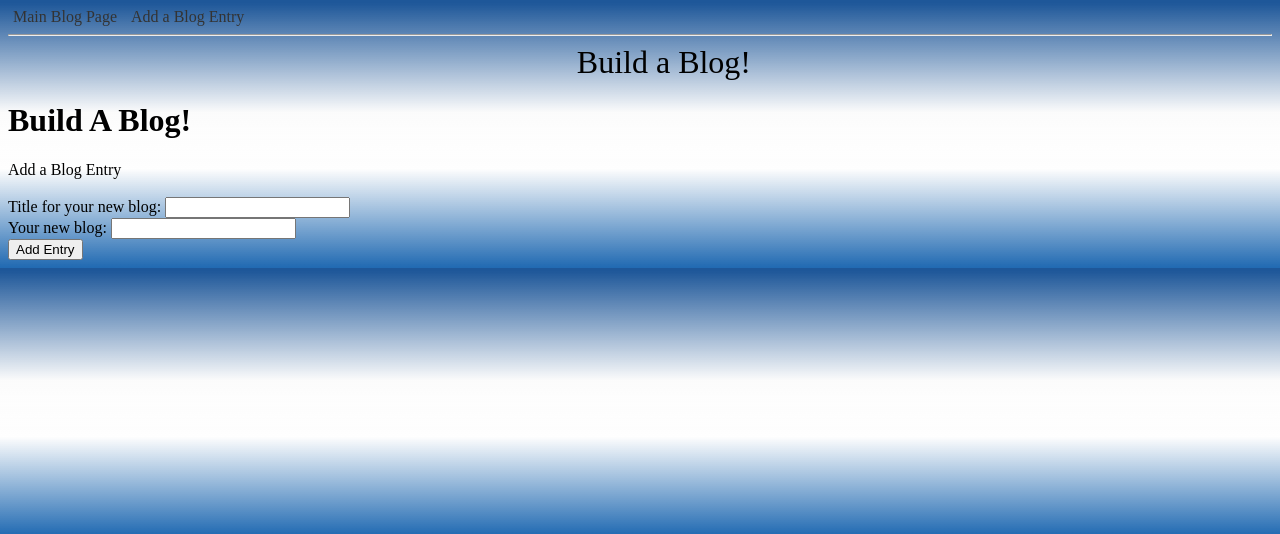
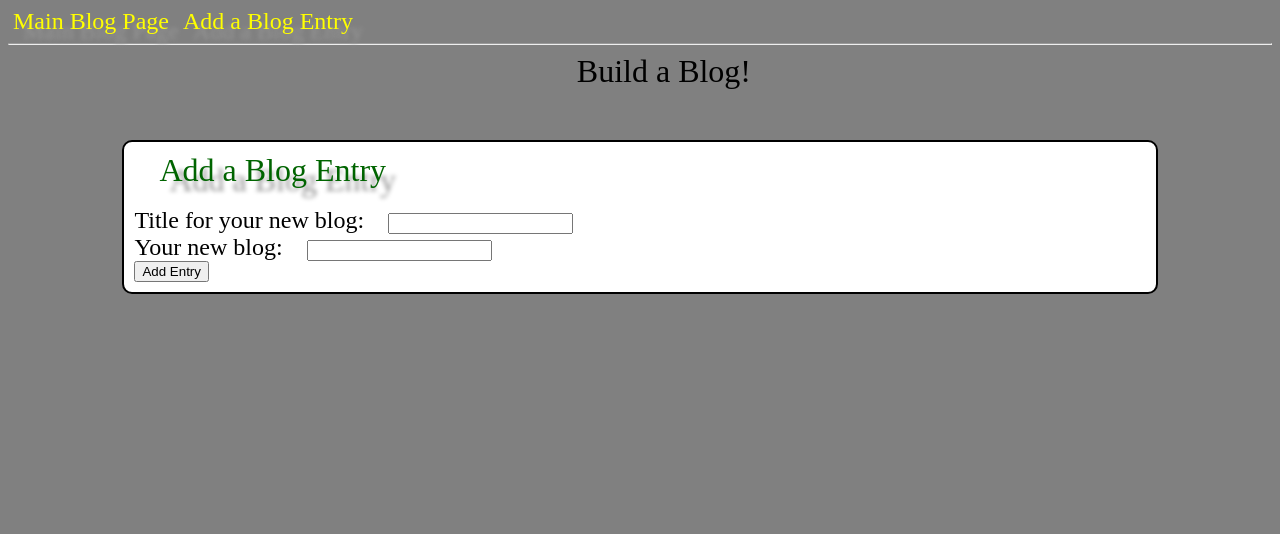
Before and after one commit to s7webworks/Blogz, a Flask app: page /newpost in a window 1280 px wide. Shown: the top 534 px of the page. Run offline with Flask 2, Linux system fonts and the light colour scheme; data that the repository does not hold is empty.

Commit message:
this is groovy

```diff
--- a/main.py
+++ b/main.py
@@ -1,6 +1,7 @@
 
 from flask import Flask, request, redirect, render_template, url_for
 from flask_sqlalchemy import SQLAlchemy
+import time
 
 app = Flask(__name__)
 app.config['DEBUG'] = True
@@ -14,10 +15,12 @@ class Blog(db.Model):
     id = db.Column(db.Integer, primary_key=True)
     btitle = db.Column(db.String(120))
     bpost = db.Column(db.String(400))
+    btime = db.Column(db.String(200))
 
-    def __init__(self, btitle, bpost):
+    def __init__(self, btitle, bpost, btime):
         self.btitle = btitle
         self.bpost = bpost
+        self.btime = btime
 
 @app.route('/newpost', methods=['GET', 'POST'])
 def newpost():
@@ -27,7 +30,8 @@ def newpost():
     if request.method == 'POST':
         new_btitle = request.form['new_btitle']
         new_bpost = request.form['new_bpost']
-        new_blog = Blog(new_btitle, new_bpost)
+        post_time = str(time.asctime())
+        new_blog = Blog(new_btitle, new_bpost, post_time)
         db.session.add(new_blog)
         db.session.commit()
         return redirect("/")
--- a/static/styles.css
+++ b/static/styles.css
@@ -1,11 +1,7 @@
 body{
     color: #000;
-    background: -moz-linear-gradient(top, rgba(30,87,153,1) 1%, rgba(30,87,153,0.98) 2%, rgba(244,244,244,0.33) 42%, rgba(247,247,247,0.2) 50%, rgba(252,252,252,0.41) 63%, rgba(33,106,178,0.98) 99%, rgba(33,106,178,1) 100%); /* FF3.6-15 */
-background: -webkit-linear-gradient(top, rgba(30,87,153,1) 1%,rgba(30,87,153,0.98) 2%,rgba(244,244,244,0.33) 42%,rgba(247,247,247,0.2) 50%,rgba(252,252,252,0.41) 63%,rgba(33,106,178,0.98) 99%,rgba(33,106,178,1) 100%); /* Chrome10-25,Safari5.1-6 */
-background: linear-gradient(to bottom, rgba(30,87,153,1) 1%,rgba(30,87,153,0.98) 2%,rgba(244,244,244,0.33) 42%,rgba(247,247,247,0.2) 50%,rgba(252,252,252,0.41) 63%,rgba(33,106,178,0.98) 99%,rgba(33,106,178,1) 100%); /* W3C, IE10+, FF16+, Chrome26+, Opera12+, Safari7+ */
-filter: progid:DXImageTransform.Microsoft.gradient( startColorstr='#1e5799', endColorstr='#216ab2',GradientType=0 ); /* IE6-9 */
-background-repeat: none;
-height: 100%;
+
+    background-color: gray;
 
 }
 .headline{
@@ -23,6 +19,9 @@ height: 100%;
     margin: 50px auto;
     padding: 10px;
     border: 2px black solid;
+    background-color: white;
+    border-radius: 10px;
+
 
 
 }
@@ -36,25 +35,64 @@ height: 100%;
     color: #fff;
 
 }
+#blogTitleText{
+    font-size: 2em;
+    color: black;
+}
+#singlePostText{
+    font-size: 2em;
+    padding-left: 10px;
 
+}
+#blogtime{
+    font-size: 1em;
+    color:brown;
+
+    padding-left: 25px;
+
+}
+#menuStyle a {
+    text-decoration: none;
+    padding: 5px;
+    color: yellow;
+    font-size: 1.5em;
+    text-shadow: 10px 10px 4px rgba(150, 150, 150, 1);
+
+}
 .styleMenu, a {
     text-decoration: none;
     padding: 5px;
-    color: #333;
+    color: green;
+    font-size: 1.5em;
+    text-shadow: 10px 10px 4px rgba(150, 150, 150, 1);
 
 
+
+}
+#blogTitle{
+    font-size:1.5em;
+    padding-right: 20px;
+
+
+}
+#blogTextBox{
+    font-size:1.5em;
+    padding-right: 20px;
 }
 #blogTitleHeader {
     font-size: 2em;
     text-align: center;
     padding-top:10px;
+    padding-left:25px;
     padding-bottom: 15px;
-    color: orange;
+    color: darkgreen;
+    text-shadow: 10px 10px 4px rgba(150, 150, 150, 1);
 }
 a:hover {
-    transform: 3s;
+    transition: 1s;
     font-size: 2em;
-    color: yellow;
+    color: red;
+    text-shadow: 10px 10px 4px rgba(150, 150, 150, 1);
 
 
 }
@@ -67,6 +105,16 @@ a:hover {
     background-color: #fff;
     padding-bottom: 50px;
     margin: 0 auto;
+    border-radius:10px;
+
 
 
 }
+#menuStyle a:hover {
+
+    transition:1s;
+    font-size: 2em;
+    color: red;
+    text-shadow: 10px 10px 4px rgba(150, 150, 150, 1);
+
+}
--- a/templates/blog.html
+++ b/templates/blog.html
@@ -17,6 +17,9 @@
 
 
         <span>{{blog.bpost}}</span>
+
+        <span id="blogtime">{{blog.btime}}</span>
+
   </p>
 
    {% endfor %}
--- a/templates/newpost.html
+++ b/templates/newpost.html
@@ -4,11 +4,11 @@
 {%endblock style %}
 
 {% block new_blog_content %}
-<h1 id="headline">Build A Blog!</h1>
-<div id="pastPost">
+
+<div id="pastPosts">
 <form method='post'>
 
-    <div id="headline"> <span id="headlineSpan">Add a Blog Entry</span></div>
+    <div id="headline"> <span id="blogTitleHeader">Add a Blog Entry</span></div>
     <br/>
 
     <div id="titleDiv">
--- a/templates/single.html
+++ b/templates/single.html
@@ -11,10 +11,11 @@
 <hr/>
 <div id="singlePost">
 
-    <span id="blogTitleHeader">{{blogs.btitle}}</span>
+    <span id="blogTitleText">Blog Title:</span><span id="blogTitleHeader">{{blogs.btitle}}</span>
     <hr/>
 
-        <span>{{blogs.bpost}}</span>
+        <span id="singlePostText">{{blogs.bpost}}</span>
+        <span id="blogtime">({{blogs.btime}})</span>
   </p>
 
 
```
